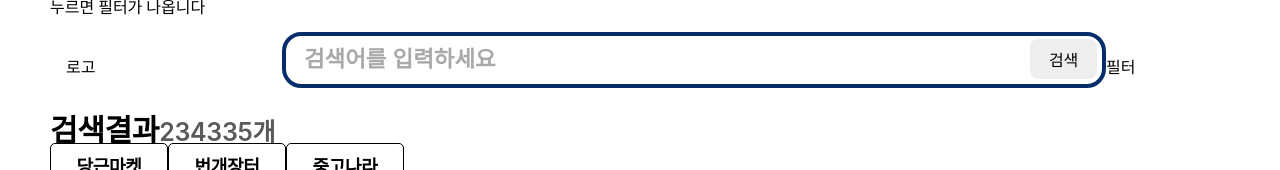
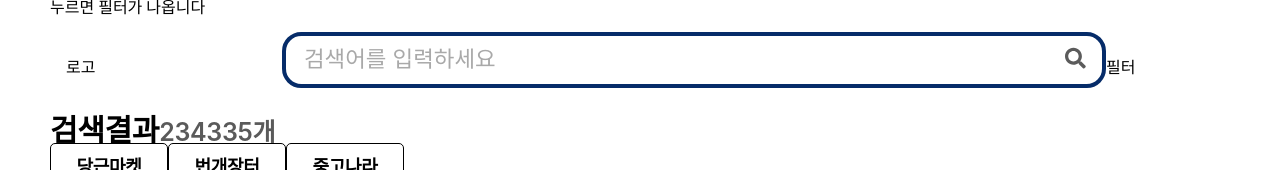
Before and after one commit to likelion-6team/6team-front, a React (Create React App) app: page /search in a window 1280 px wide. Shown: the top 170 px of the page. Built offline with nearby package versions, Linux system fonts and the light colour scheme.

Commit message:
feat: Search페이지에 검색바 추가 및 아이콘 수정

```diff
--- a/src/components/searchBar/SearchBar.tsx
+++ b/src/components/searchBar/SearchBar.tsx
@@ -2,13 +2,17 @@
 import React, { useState, useRef, useEffect } from "react";
 import { css } from "@emotion/react";
 import theme from "../../styles/theme";
+import { FaSearch  } from 'react-icons/fa';
 
 interface SearchProps {
   onSearch: (searchTerm: string) => void;
+  customStyles?: {
+    searchWrapper?: any;
+    history?: any;
+  };
 }
 
 //CSS 시작
-
 const searchWrapper = css`
   display: flex;
   justify-content: center;
@@ -23,9 +27,8 @@ const searchWrapper = css`
 `;
 
 const searchInput = css`
+  position: relative;
   font-size: 1.4rem;
-  font-weight: bold;
-  color: #5b5b5b;
   width: 70rem;
   border: none;
   outline: none;
@@ -37,9 +40,8 @@ const searchInput = css`
 const searchButton = css`
   right: 1rem;
   padding: 0.5rem 1rem;
-  background-color: ${theme.colors["light-gray"]};
   border: none;
-  width: 4.2rem;
+  width: 3rem;
   height: 2.5rem;
   border-radius: 0.5rem;
   cursor: pointer;
@@ -47,24 +49,36 @@ const searchButton = css`
   margin-top: 0.2rem;
   margin-right: 0.3rem;
   flex-shrink: 0;
+  background-color: transparent;
 `;
 
 const history = css`
-  margin-top: 0.5rem;
-  text-align: center;
+  background: white;
+  padding-left: 1rem;
+  padding-botton: 1.1rem;
+  margin-top: -0.5rem;
   border: 0.13rem solid;
   border-radius: 0.8rem;
   border-color: white;
   box-shadow: 0rem 0rem 0.5rem 0.05rem #bcbcbc;
-  width: 74.75rem;
+  width: 72.5rem;
   padding-top: 0.6rem;
   font-size: 1.3rem;
   line-height: 2rem;
+  zIndex: 1;
+  position: absolute;
 `;
+
+const searchIcon = css`
+  color: #5b5b5b;
+  width: 1.3rem;
+  height: 1.4rem;
+`
 
 //여기까지 CSS
 
-const Search: React.FC<SearchProps> = ({ onSearch }) => {
+const Search: React.FC<SearchProps> = ({ onSearch, customStyles }) => {
+
   // 검색어 상태&검색 기록 상태 초기화
   const [searchTerm, setSearchTerm] = useState("");
   const [searchHistory, setSearchHistory] = useState<string[]>([]);
@@ -112,9 +126,13 @@ const Search: React.FC<SearchProps> = ({ onSearch }) => {
     setIsHistoryVisible(!isHistoryVisible);
   };
 
+  // Search 컴포넌트 렌더링 결과 반환
   return (
     <div>
-      <div onClick={handleSearchBarClick} css={searchWrapper}>
+      <div
+        onClick={handleSearchBarClick}
+        css={[searchWrapper, customStyles?.searchWrapper]}
+      >
         <input //검색어 입력
           css={searchInput}
           type="text"
@@ -125,12 +143,12 @@ const Search: React.FC<SearchProps> = ({ onSearch }) => {
         />
         {/* 검색버튼 */}
         <button onClick={handleSearch} css={searchButton}>
-          검색
+          <FaSearch css={searchIcon}/>
         </button>
       </div>
       {searchHistory.length > 0 &&
         isHistoryVisible && ( //검색 기록이 있는 경우에만 검색 기록 창 보여주도록 함
-          <div ref={historyRef} css={history}>
+          <div ref={historyRef} css={[history, customStyles?.history]}>
             {/* 검색 기록 리스트 */}
             <ul>
               {searchHistory.map((item, index) => (
--- a/src/components/searchBar/SearchBar2.tsx
+++ /dev/null
@@ -1,155 +0,0 @@
-/** @jsxImportSource @emotion/react */
-import React, { useState, useRef, useEffect } from "react";
-import { css } from "@emotion/react";
-import theme from "../../styles/theme";
-
-interface SearchProps {
-  onSearch: (searchTerm: string) => void;
-}
-
-//CSS 시작
-
-const topWrapper = css`
-  display: grid;
-  grid-template-columns: 2fr 4fr 1fr;
-  justify-content: space-between;
-  align-items: center;
-  padding: 1rem;
-`;
-
-const searchWrapper = css`
-  justify-content: center;
-  padding-left: 1rem;
-  display: flex;
-  width: 50rem;
-  margin-bottom: 1rem;
-  height: 3rem;
-  border: 0.25rem solid;
-  border-radius: 1.2rem;
-  border-color: ${theme.colors["main-color"]};
-`;
-
-const searchInput = css`
-  font-size: 1.4rem;
-  font-weight: bold;
-  color: #5b5b5b;
-  width: 70rem;
-  border: none;
-  outline: none;
-  ::placeholder {
-    color: #a9a9a9;
-  }
-`;
-
-const searchButton = css`
-  right: 1rem;
-  padding: 0.5rem 1rem;
-  background-color: ${theme.colors["light-gray"]};
-  border: none;
-  width: 4.2rem;
-  height: 2.5rem;
-  border-radius: 0.5rem;
-  cursor: pointer;
-  font-size: 1rem;
-  margin-top: 0.2rem;
-  margin-right: 0.3rem;
-  flex-shrink: 0;
-`;
-
-const history = css`
-  margin-top: 0.5rem;
-  text-align: center;
-  border: 0.13rem solid;
-  border-radius: 0.8rem;
-  border-color: white;
-  box-shadow: 0rem 0rem 0.5rem 0.05rem #bcbcbc;
-  width: 74.75rem;
-  padding-top: 0.6rem;
-  font-size: 1.3rem;
-  line-height: 2rem;
-`;
-
-//여기까지 CSS
-
-const Search: React.FC<SearchProps> = ({ onSearch }) => {
-  // 검색어 상태&검색 기록 상태 초기화
-  const [searchTerm, setSearchTerm] = useState("");
-  const [searchHistory, setSearchHistory] = useState<string[]>([]);
-  const [isHistoryVisible, setIsHistoryVisible] = useState(false); // 검색 기록 창 보이기 여부
-  const historyRef = useRef<HTMLDivElement>(null);
-
-  // 검색 기록이 추가될 때마다 높이 조정
-  useEffect(() => {
-    if (historyRef.current) {
-      historyRef.current.style.height = "auto"; // 높이 초기화
-      historyRef.current.style.height = `${historyRef.current.scrollHeight}px`;
-    }
-  }, [searchHistory]);
-
-  // 검색어 입력 이벤트 핸들러
-  const handleInputChange = (event: React.ChangeEvent<HTMLInputElement>) => {
-    setSearchTerm(event.target.value);
-  };
-
-  // 검색 버튼 클릭 이벤트 핸들러
-  const handleSearch = () => {
-    if (searchTerm.trim() !== "") {
-      // 검색어가 비어있지 않은 경우 검색 동작 처리
-      // 검색 동작을 위해 onSearch 함수 호출하고 검색어를 인자로 전달
-      onSearch(searchTerm);
-
-      // 검색 기록 상태를 업데이트하여 새로운 검색어를 기록에 추가
-      setSearchHistory((prevHistory) => [...prevHistory, searchTerm]);
-
-      // 검색어 상태를 초기화해 입력 창 비우기
-      setSearchTerm("");
-    }
-  };
-
-  // 엔터키 누를 때 검색 동작을 실행하기 위한 이벤트 핸들러
-  const handleKeyPress = (
-    event: React.KeyboardEvent<HTMLInputElement>
-  ): void => {
-    // 엔터키가 눌렸을 때 handleSearch 함수를 호출한 다음 검색 실행
-    if (event.key === "Enter") {
-      handleSearch();
-    }
-  };
-  const handleSearchBarClick = () => {
-    setIsHistoryVisible(!isHistoryVisible);
-  };
-
-  return (
-    <div css={topWrapper}>
-      <div>로고</div>
-      <div onClick={handleSearchBarClick} css={searchWrapper}>
-        <input //검색어 입력
-          css={searchInput}
-          type="text"
-          value={searchTerm}
-          onChange={handleInputChange}
-          onKeyPress={handleKeyPress} // 엔터키 누를 때 검색되도록 함
-          placeholder="검색어를 입력하세요"
-        />
-        {/* 검색버튼 */}
-        <button onClick={handleSearch} css={searchButton}>
-          검색
-        </button>
-      </div>
-      {searchHistory.length > 0 &&
-        isHistoryVisible && ( //검색 기록이 있는 경우에만 검색 기록 창 보여주도록 함
-          <div ref={historyRef} css={history}>
-            {/* 검색 기록 리스트 */}
-            <ul>
-              {searchHistory.map((item, index) => (
-                <li key={index}>{item}</li>
-              ))}
-            </ul>
-          </div>
-        )}
-      <div>필터</div>
-    </div>
-  );
-};
-
-export default Search;
--- a/src/pages/Search.tsx
+++ b/src/pages/Search.tsx
@@ -7,7 +7,7 @@ import { useSetRecoilState } from "recoil";
 import { filterClicked } from "../recoil/atoms/filterClicked";
 import rank from "../data/rank.json";
 import RankCard from "../components/card/RankCard";
-import SearchBar2 from "../components/searchBar/SearchBar2";
+import SearchBar from "../components/searchBar/SearchBar";
 import { css } from "@emotion/react";
 
 export default function Search() {
@@ -17,12 +17,36 @@ export default function Search() {
     console.log("검색:", searchTerm);
   };
 
+  const customSearchBarStyles = {
+    searchWrapper: css`
+      width: 50rem;
+    `,
+    history: css`
+      width: 50rem;
+    `,
+  };
+
+  const topWrapper = css`
+    display: grid;
+    grid-template-columns: 2fr 4fr 1fr;
+    justify-content: space-between;
+    align-items: center;
+    padding: 1rem;
+  `;
+
   return (
     <Wrapper>
       <div onClick={() => setClicked((prev) => !prev)}>
         누르면 필터가 나옵니다
       </div>
-      <SearchBar2 onSearch={handleSearch} />
+      <div css={topWrapper}>
+        <div>로고</div>
+        <SearchBar
+          onSearch={handleSearch}
+          customStyles={customSearchBarStyles}
+        />
+        <div>필터</div>
+      </div>
       <SearchResultBar result="234335" />
       {rank.map(({ image, model, modelHp, modelLp, id }) => {
         return (
```
